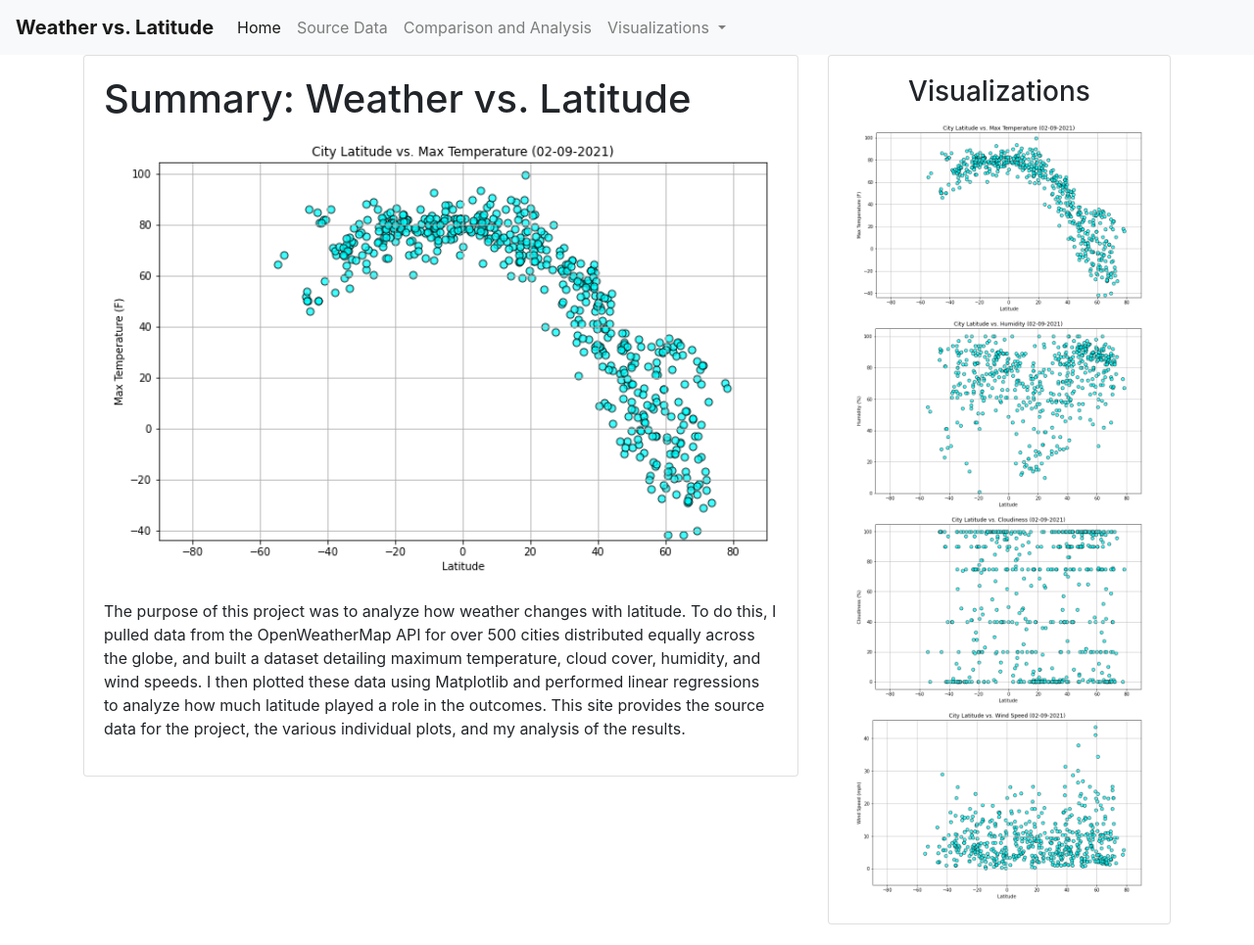
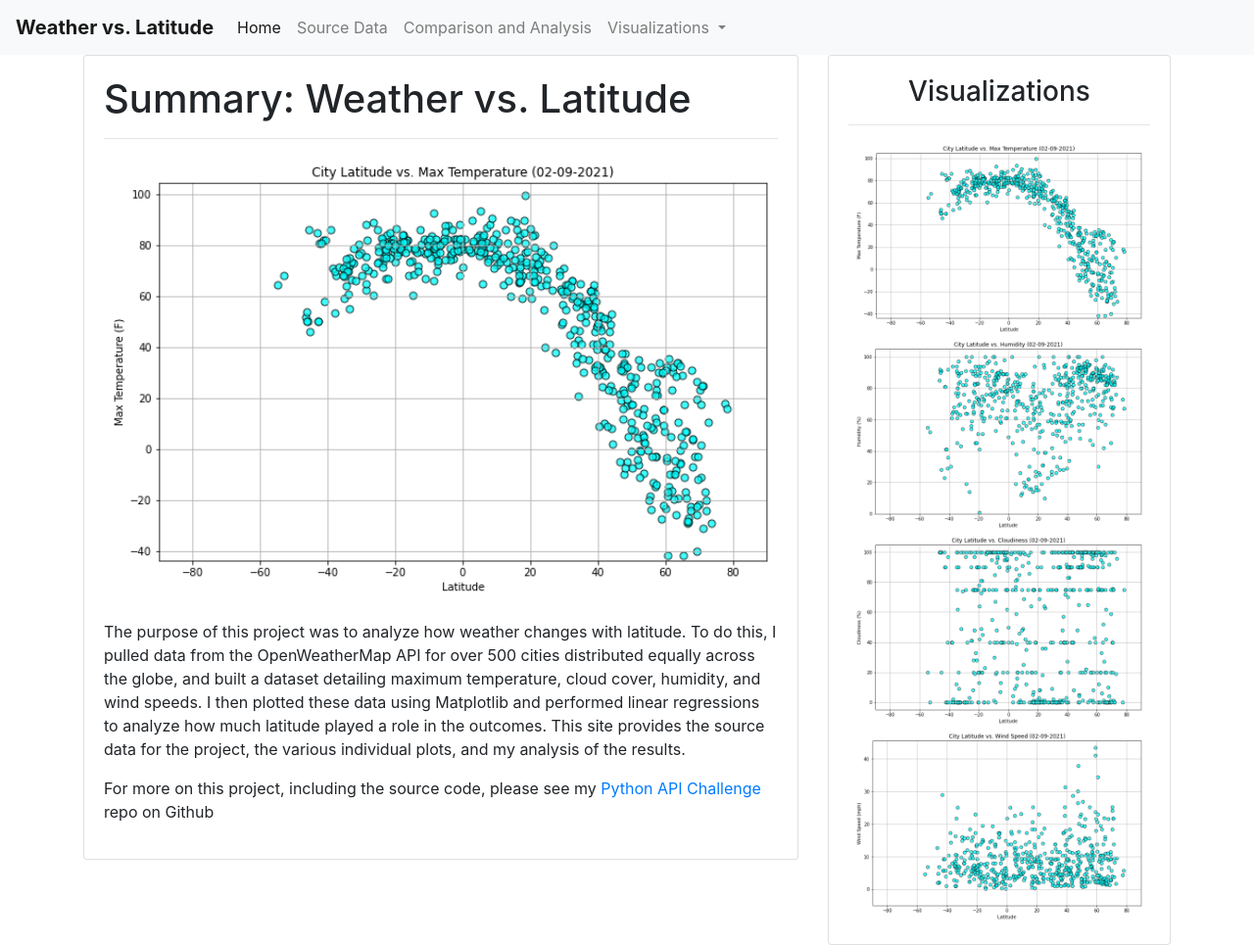
Before and after one commit to swdrich/web-design-challenge, a plain HTML site: page index.html in a window 1280 px wide. Shown: the whole page at 98% size. Before the commit the page ends 944 px from the top, so only its background shows below. Drawn offline with nearby package versions, Linux system fonts and the light colour scheme.

Commit message:
Added link to API repo on index route.

```diff
--- a/index.html
+++ b/index.html
@@ -58,6 +58,7 @@
         <div class="card">
           <div class="card-body">
             <h1 class="card-title">Summary: Weather vs. Latitude</h1>
+            <hr>
             <img class="card-img" src="Images/temp_plot.png" width="300px" alt="temperature vs latitude plot">
             <p class="card-text">
               <p>The purpose of this project was to analyze how weather changes with latitude.
@@ -65,6 +66,8 @@
               and built a dataset detailing maximum temperature, cloud cover, humidity, and wind speeds. I then plotted these data
               using Matplotlib and performed linear regressions to analyze how much latitude played a role in the outcomes. This site
               provides the source data for the project, the various individual plots, and my analysis of the results.</p>
+              <p>For more on this project, including the source code, please see my <a href="https://github.com/swdrich/python-api-challenge">Python API Challenge</a>
+                repo on Github</p>
             </p>
           </div>
         </div>
@@ -73,6 +76,7 @@
         <div class="card text-center">
           <div class="card-body">
             <h3 class="card-title">Visualizations</h3>
+            <hr>
             <a href="http://swdrich.github.io/web-design-challenge/temps.html"><img src="Images/temp_plot.png" width="300px" alt="temperature vs latitude plot"></a>
             <a href="http://swdrich.github.io/web-design-challenge/humidity.html"><img src="Images/humid_plot.png" width="300px" alt="humidity vs latitude plot"></a>
             <a href="http://swdrich.github.io/web-design-challenge/clouds.html"><img src="Images/cloud_plot.png" width="300px" alt="cloudiness vs latitude plot"></a>
```
